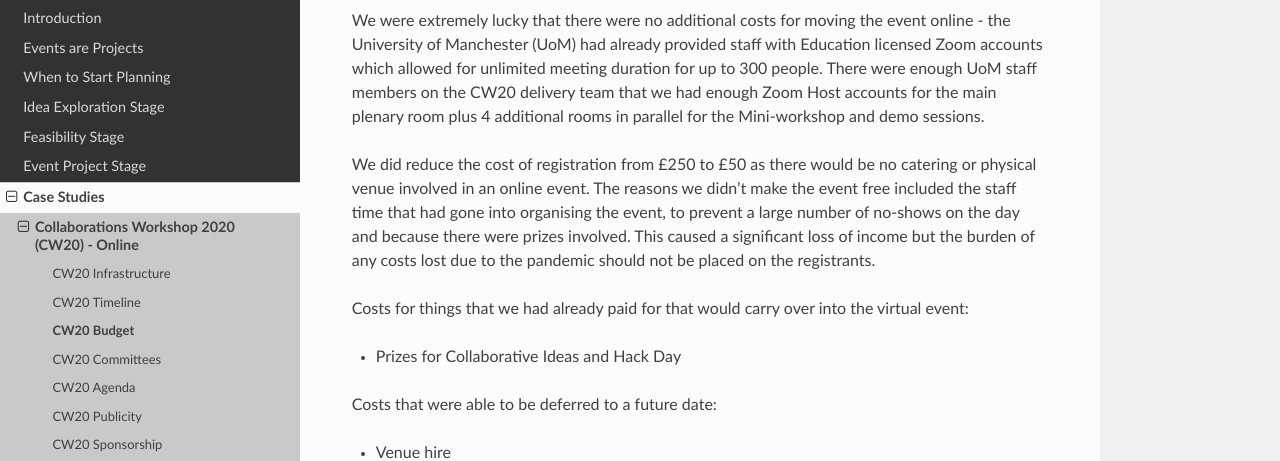
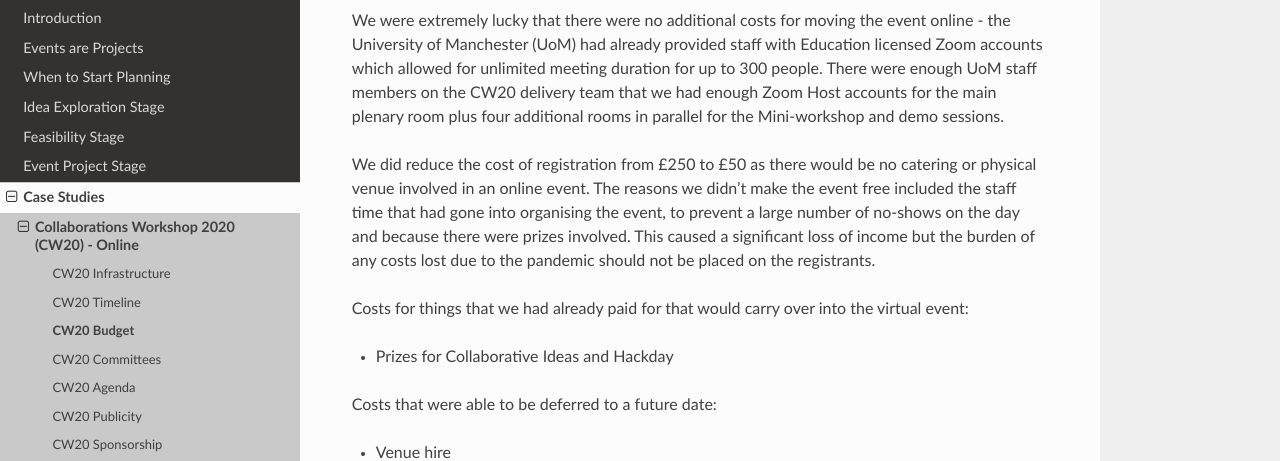
Before and after one commit to softwaresaved/event-organisation-guide, a Sphinx documentation site: the page built from docs/eog/case-studies/cw20/budget.rst, in a window 1280 px wide and 1045 px high. Shown: the part 175-636 px from the top of the window. Built offline with Sphinx 7.4.7 and the Read the Docs theme 2.0.0, drawn with Linux system fonts in a browser that asks for light colours.

Commit message:
Update budget.rst

```diff
--- a/docs/eog/case-studies/cw20/budget.rst
+++ b/docs/eog/case-studies/cw20/budget.rst
@@ -4,7 +4,7 @@ CW20 Budget
 =============
 
 We were extremely lucky that there were no additional costs for moving the event online - the University of Manchester (UoM) had already provided staff with Education licensed Zoom accounts which allowed for unlimited meeting duration for up to 300 people.
-There were enough UoM staff members on the CW20 delivery team that we had enough Zoom Host accounts for the main plenary room plus 4 additional rooms in parallel for the Mini-workshop and demo sessions.
+There were enough UoM staff members on the CW20 delivery team that we had enough Zoom Host accounts for the main plenary room plus four additional rooms in parallel for the Mini-workshop and demo sessions.
 
 We did reduce the cost of registration from £250 to £50 as there would be no catering or physical venue involved in an online event.
 The reasons we didn't make the event free included the staff time that had gone into organising the event, to prevent a large number of no-shows on the day and because there were prizes involved.
@@ -13,7 +13,7 @@ This caused a significant loss of income but the burden of any costs lost due to
 
 Costs for things that we had already paid for that would carry over into the virtual event:
 
-- Prizes for Collaborative Ideas and Hack Day
+- Prizes for Collaborative Ideas and Hackday
 
 Costs that were able to be deferred to a future date:
 
```
